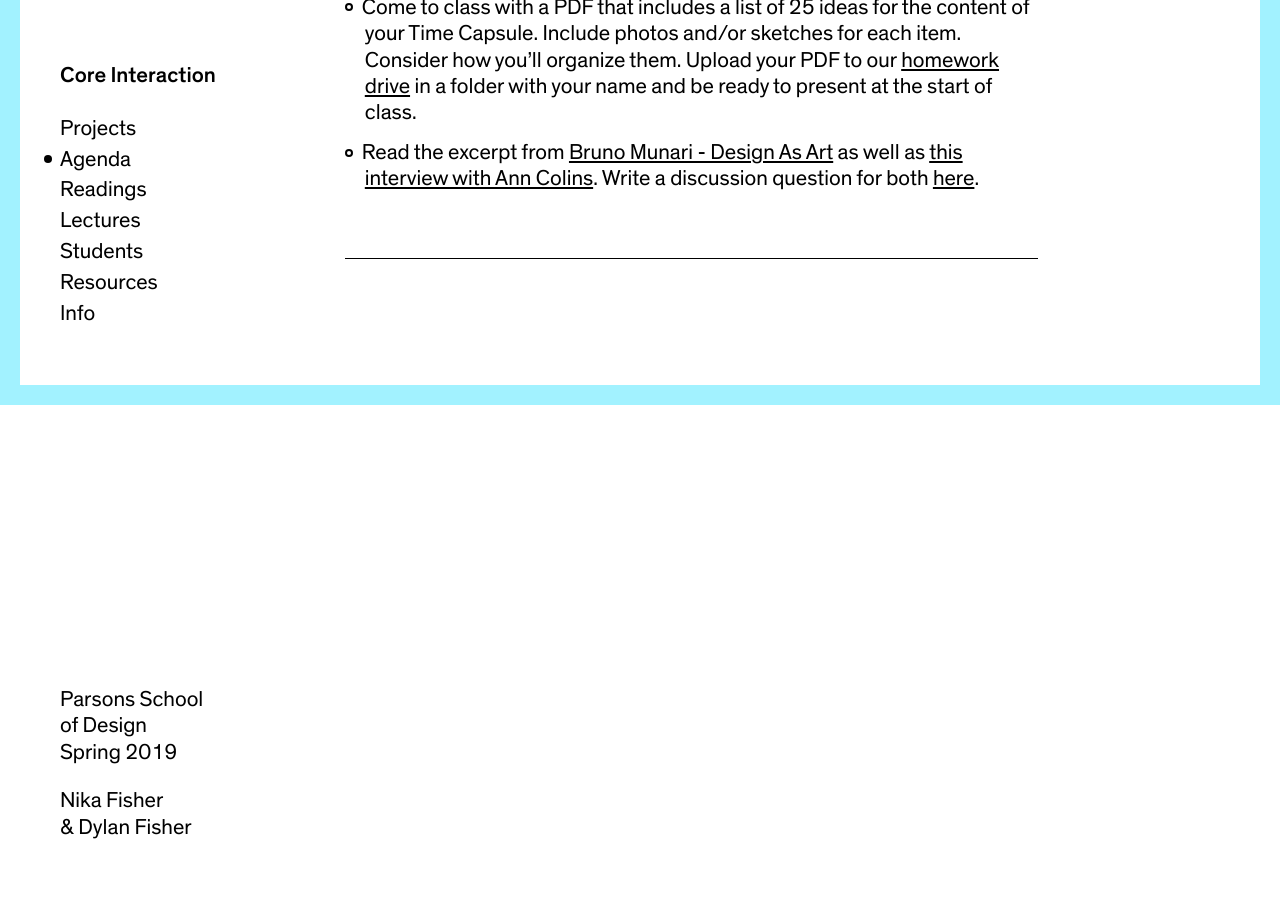
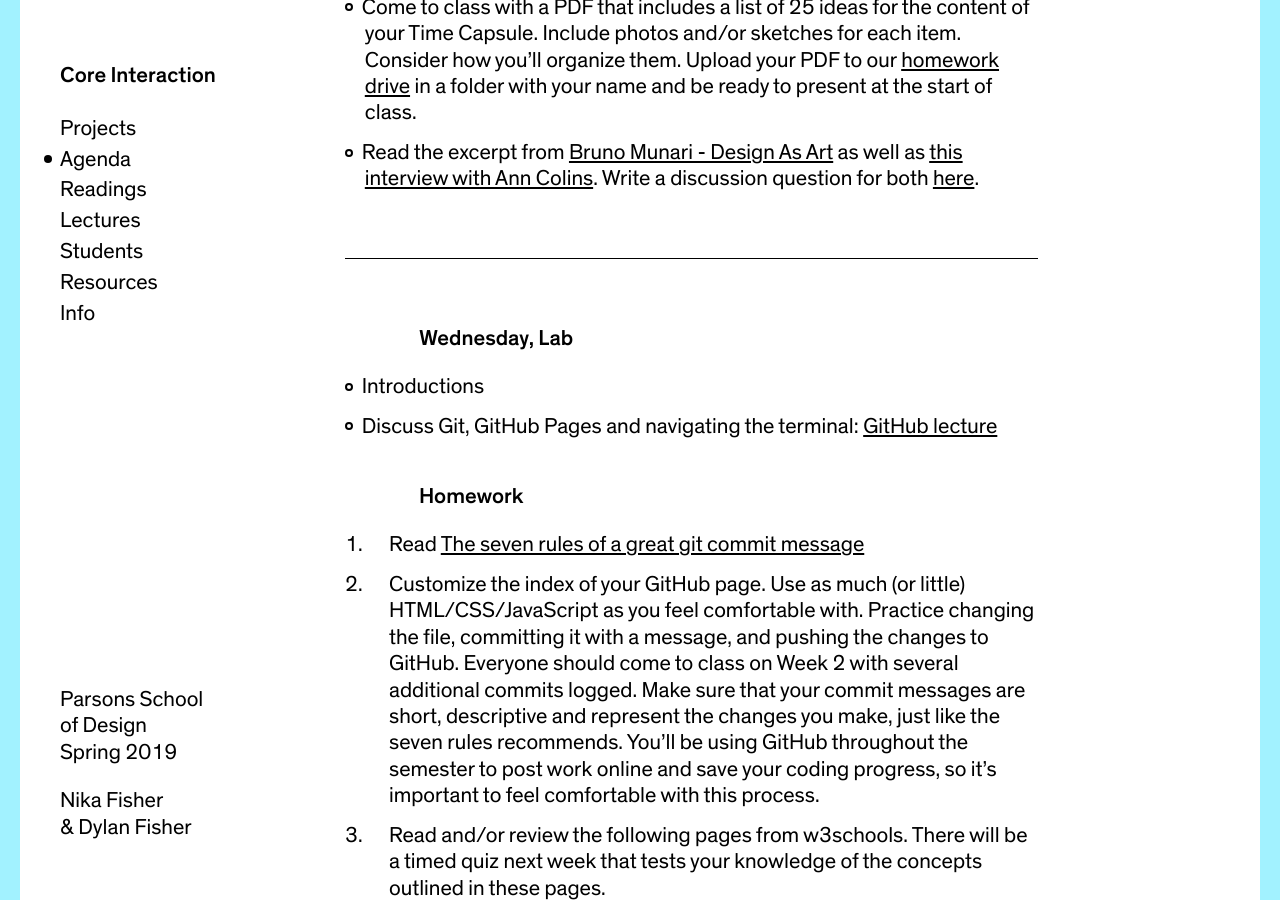
Before and after one commit to dylanfisher/ci19, a Jekyll site: the page built from _agendas/week-1.md, in a window 1280 px wide and 900 px high, scrolled down 771 px. Built offline with Jekyll 4.4.1, drawn with Linux system fonts in a browser that asks for light colours; some of the changed text lies outside the part shown.

Commit message:
Add week 1 lab agenda

```diff
--- a/_agendas/week-1.md
+++ b/_agendas/week-1.md
@@ -22,3 +22,35 @@ date_range:       1/22 – 1/25
 - Read the excerpt from [Bruno Munari - Design As Art](../assets/readings/bruno-munari.pdf) as well as [this interview with Ann Colins](https://thecreativeindependent.com/people/film-editor-ann-collins-on-finding-the-beginning-middle-and-the-end/). Write a discussion question for both [here](https://docs.google.com/document/d/1nYuBgM6dkic-UNSpSNUgG__RvlkrsVUR38dVMbl9W38/edit?usp=sharing).
 
 ---
+
+### Wednesday, Lab
+
+- Introductions
+- Discuss Git, GitHub Pages and navigating the terminal: [GitHub lecture](/lectures/lab/github)
+
+### Homework
+
+1. Read [The seven rules of a great git commit message](http://chris.beams.io/posts/git-commit/#seven-rules)
+1. Customize the index of your GitHub page. Use as much (or little) HTML/CSS/JavaScript
+  as you feel comfortable with. Practice changing the file, committing it
+  with a message, and pushing the changes to GitHub. Everyone should come to class
+  on Week 2 with several additional commits logged. Make sure that your commit messages
+  are short, descriptive and represent the changes you make, just like the seven rules
+  recommends. You'll be using GitHub throughout the semester to post work online and
+  save your coding progress, so it's important to feel comfortable with this process.
+1. Read and/or review the following pages from w3schools. There will be a timed quiz next week that tests your knowledge of the concepts outlined in these pages.
+  - [Introduction](https://www.w3schools.com/html/html_intro.asp)
+  - [Text editors](https://www.w3schools.com/html/html_editors.asp)
+  - [Basic examples](https://www.w3schools.com/html/html_basic.asp)
+  - [HTML Elements](https://www.w3schools.com/html/html_elements.asp)
+  - [Attributes](https://www.w3schools.com/html/html_attributes.asp)
+  - [Headings](https://www.w3schools.com/html/html_headings.asp)
+  - [Paragraphs](https://www.w3schools.com/html/html_paragraphs.asp)
+  - [Text formatting](https://www.w3schools.com/html/html_formatting.asp)
+  - [Comments](https://www.w3schools.com/html/html_comments.asp)
+  - [Links](https://www.w3schools.com/html/html_links.asp)
+  - [Lists](https://www.w3schools.com/html/html_lists.asp)
+  - [Blocks](https://www.w3schools.com/html/html_blocks.asp)
+  - [Classes](https://www.w3schools.com/html/html_classes.asp)
+
+---
```
